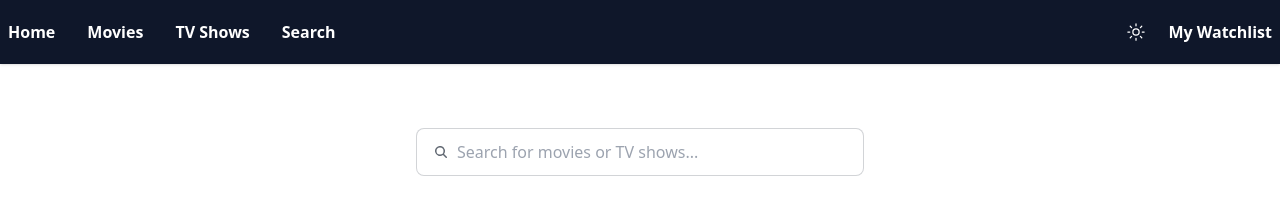
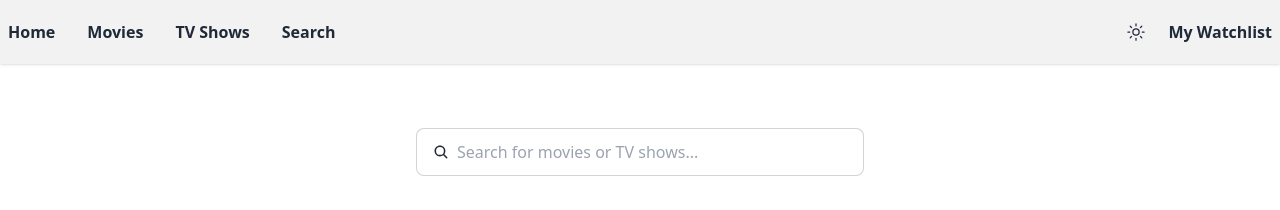
Before and after one commit to t-kupp/chas-amazon-news-site, a Next.js app: page /search in a window 1280 px wide. Shown: the top 210 px of the page. Built offline with nearby package versions, Linux system fonts and the light colour scheme; no server answers.

Commit message:
removed unneeded if statement in search.js and adjusted header color

```diff
--- a/components/Header.jsx
+++ b/components/Header.jsx
@@ -9,13 +9,12 @@ export default function Header() {
 
   return (
     <>
-      <div className='bg-slate-900 navbar text-white gipx-8 font-semibold shadow'>
+      <div className='navbar bg-base-200 font-semibold shadow'>
         <div className='mx-auto flex w-full max-w-7xl justify-between'>
           <div className='lg:hidden'>
             <button onClick={() => setIsMobil(!isMobil)} className='btn btn-ghost text-xl'>
               <RxHamburgerMenu />
             </button>
-
           </div>
           <div className='hidden items-center gap-8 lg:flex'>
             <Link href={'/'}>
--- a/pages/search.js
+++ b/pages/search.js
@@ -1,5 +1,6 @@
 import SearchResultCard from '@/components/SearchResultCard';
 import { useState, useEffect } from 'react';
+import { IoSearch } from 'react-icons/io5';
 
 export default function Search() {
   const [searchQuery, setSearchQuery] = useState('');
@@ -7,11 +8,6 @@ export default function Search() {
   const [loading, setLoading] = useState(false);
 
   useEffect(() => {
-    if (searchQuery.trim() === '') {
-      setResults([]);
-      return;
-    }
-
     const delayDebounce = setTimeout(() => {
       fetchData();
     }, 500);
@@ -47,18 +43,7 @@ export default function Search() {
     <div className='p-8'>
       <div className='mx-auto flex w-full max-w-7xl flex-col items-center'>
         <label className='input input-bordered mb-16 mt-8 flex w-full max-w-md items-center gap-2'>
-          <svg
-            xmlns='http://www.w3.org/2000/svg'
-            viewBox='0 0 16 16'
-            fill='currentColor'
-            className='h-4 w-4 opacity-70'
-          >
-            <path
-              fillRule='evenodd'
-              d='M9.965 11.026a5 5 0 1 1 1.06-1.06l2.755 2.754a.75.75 0 1 1-1.06 1.06l-2.755-2.754ZM10.5 7a3.5 3.5 0 1 1-7 0 3.5 3.5 0 0 1 7 0Z'
-              clipRule='evenodd'
-            />
-          </svg>
+          <IoSearch />
           <input
             type='text'
             className='grow'
```
